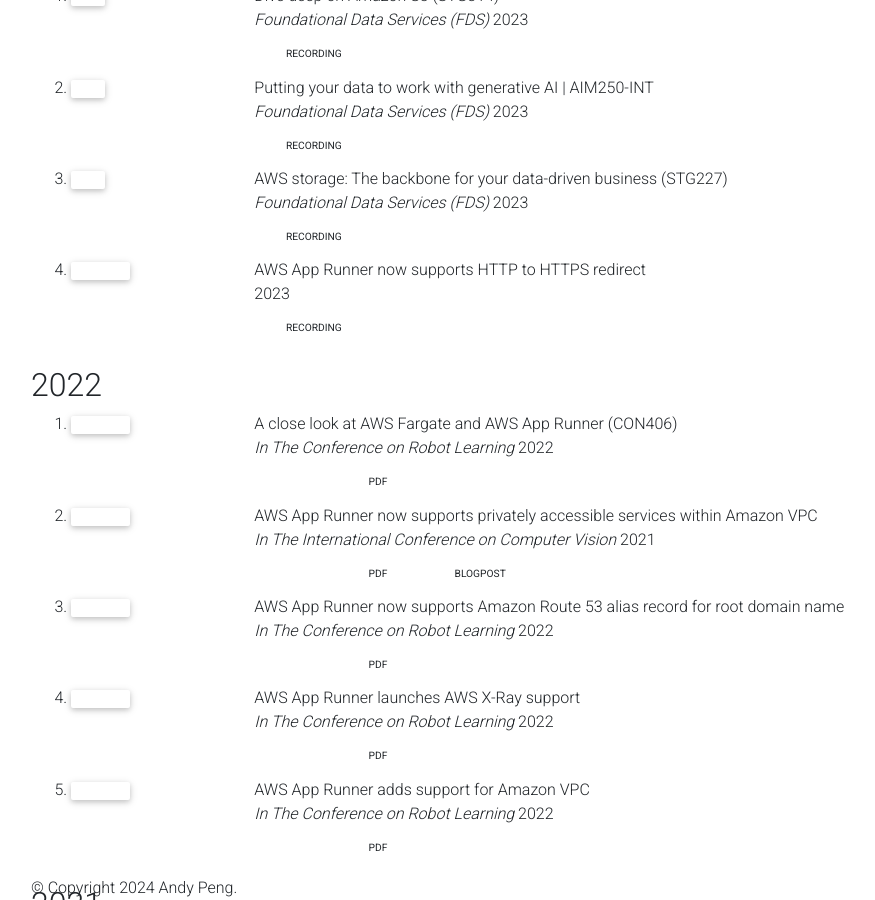
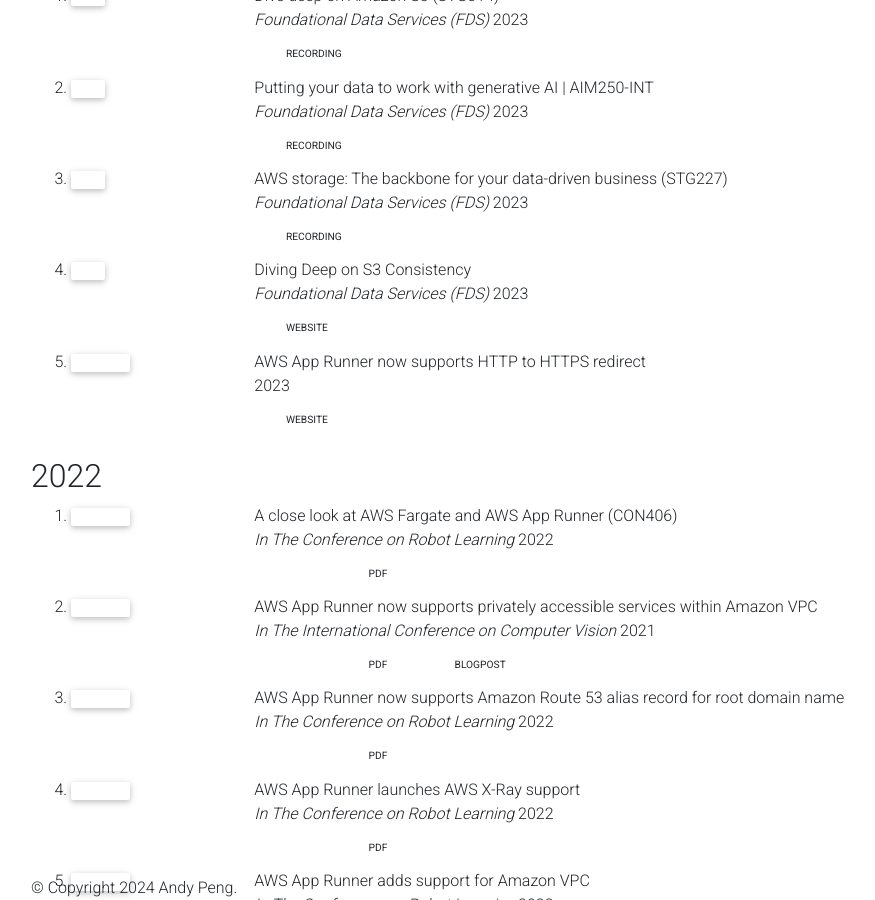
Before and after one commit to gfw001/gfw001.github.io, a Jekyll site: the page products.html, which Jekyll copies as it is, in a window 1280 px wide and 900 px high, scrolled down 674 px. Shown: the whole window, without its empty margins (54-929 px from the left). Built offline with Jekyll 4.4.1, drawn with Linux system fonts in a browser that asks for light colours; nearby versions of some CDN libraries; library files that are not in the unit come from our copies; comment, search, counter and statistics services are not loaded; a style sheet for code colours, icons or effects is not loaded.

Commit message:
Update products.html

```diff
--- a/products.html
+++ b/products.html
@@ -79,12 +79,30 @@
          </li>
          <li>
             <div class="row">
+               <div class="col-sm-2 abbr"><abbr class="badge">Data</abbr></div>
+               <div id="mao2023agent" class="col-sm-8">
+                  <div class="title">Diving Deep on S3 Consistency</div>
+                  <div class="periodical"> <em>Foundational Data Services (FDS)</em> 2023 </div>
+                  <div class="links">
+                     <a href="https://www.allthingsdistributed.com/2021/04/s3-strong-consistency.html" class="btn btn-sm z-depth-0" role="button" rel="external nofollow noopener" target="_blank">Website</a>
+               </div>
+               <div class="badges">
+                  <span class="altmetric-embed" data-hide-no-mentions="true" data-hide-less-than="15" data-badge-type="2" data-badge-popover="right"></span> <span class="__dimensions_badge_embed__" data-pmid="" data-hide-zero-citations="true" data-style="small_rectangle" data-legend="hover-right" style="margin-bottom: 3px;"></span>
+               </div>
+            </div>
+         </li>
+         <li>
+            <div class="row">
                <div class="col-sm-2 abbr"><abbr class="badge">Compute</abbr></div>
                <div id="mao2023agent" class="col-sm-8">
                   <div class="title">AWS App Runner now supports HTTP to HTTPS redirect</div>
                   <div class="periodical"> <em></em> 2023 </div>
-                  <div class="links"> <a href="https://youtu.be/sYDJYqvNeXU?si=QxvSEBmhc4pib-cx" class="btn btn-sm z-depth-0" role="button" target="_blank" rel="noopener noreferrer">Recording</a> </div>
-
+                  <div class="links">
+                     <a href="https://aws.amazon.com/about-aws/whats-new/2023/02/aws-app-runner-http-https-redirect/" class="btn btn-sm z-depth-0" role="button" rel="noopener noreferrer" target="_blank">Website</a>
+                  </div>
+                  <div class="badges">
+                     <span class="altmetric-embed" data-hide-no-mentions="true" data-hide-less-than="15" data-badge-type="2" data-badge-popover="right"></span> <span class="__dimensions_badge_embed__" data-pmid="" data-hide-zero-citations="true" data-style="small_rectangle" data-legend="hover-right" style="margin-bottom: 3px;"></span>
+                  </div>
                </div>
             </div>
          </li>
```
